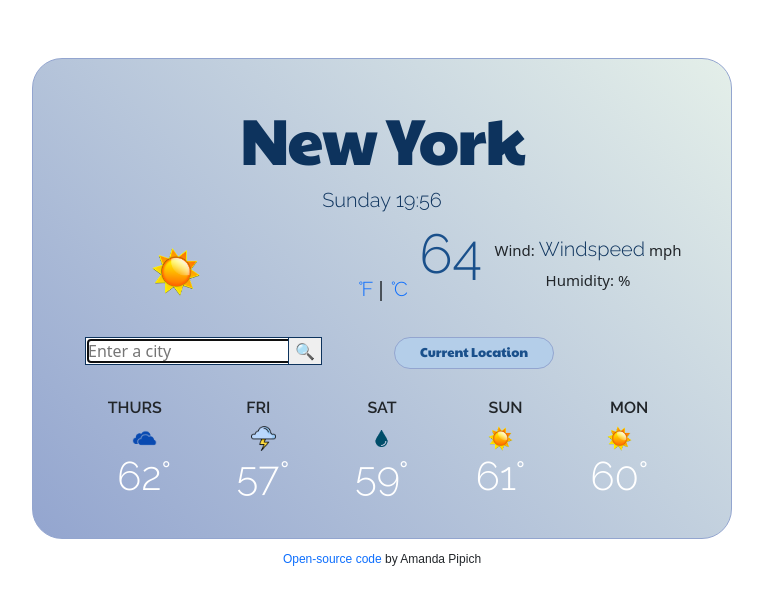
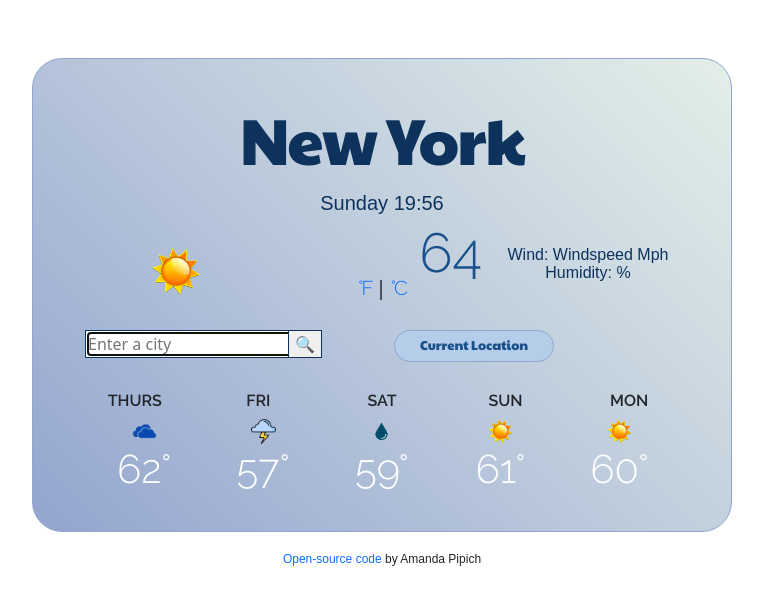
Before and after one commit to apipich/ALP-Project-4.26.21, a website built with Parcel: page index.html in a window 1280 px wide. Shown: the whole page, without its empty margins (258-1021 px from the left). Built offline with nearby package versions, Linux system fonts and the light colour scheme; no server answers.

Commit message:
updated CSS of weather condition, wind, humidity

```diff
--- a/index.html
+++ b/index.html
@@ -54,16 +54,20 @@
         <div class="col-4">
           <ul>
             <li><span class="condition" id="weatherCondition"></span></li>
-            <li>
-              Wind: <span class="windspeed" id="wind">windspeed</span> mph
-            </li>
-            <li>Humidity: <span class="humid" id="humidity"></span>%</li>
+            <div class="windy">
+              <li>
+                Wind: <span class="windspeed" id="wind">windspeed</span> mph
+              </li>
+            </div>
+            <div class="humidity">
+              <li>Humidity: <span class="humid" id="humidity"></span>%</li>
+            </div>
           </ul>
         </div>
       </div>
 
       <br />
-      <div style="text-align: center">
+      <div class="form" style="text-align: center">
         <form id="weather-form">
           <div class="row">
             <div class="col-3">
--- a/src/styles.css
+++ b/src/styles.css
@@ -20,18 +20,21 @@ p,
 #currentWeather {
   color: #0d335d;
   text-align: center;
-  font-family: "Raleway", sans-serif;
+  font-family: Arial, Helvetica, sans-serif;
   font-size: 20px;
+  padding: 3px;
 }
 
 .condition,
 .windspeed,
-.humid {
+.humidity,
+.windy {
   color: #0d335d;
   text-align: center;
   text-transform: capitalize;
-  font-family: "Raleway", sans-serif;
-  font-size: 20px;
+  font-family: Arial, Helvetica, sans-serif;
+  font-size: 16px;
+  line-height: 18px;
 }
 
 h2 {
```
